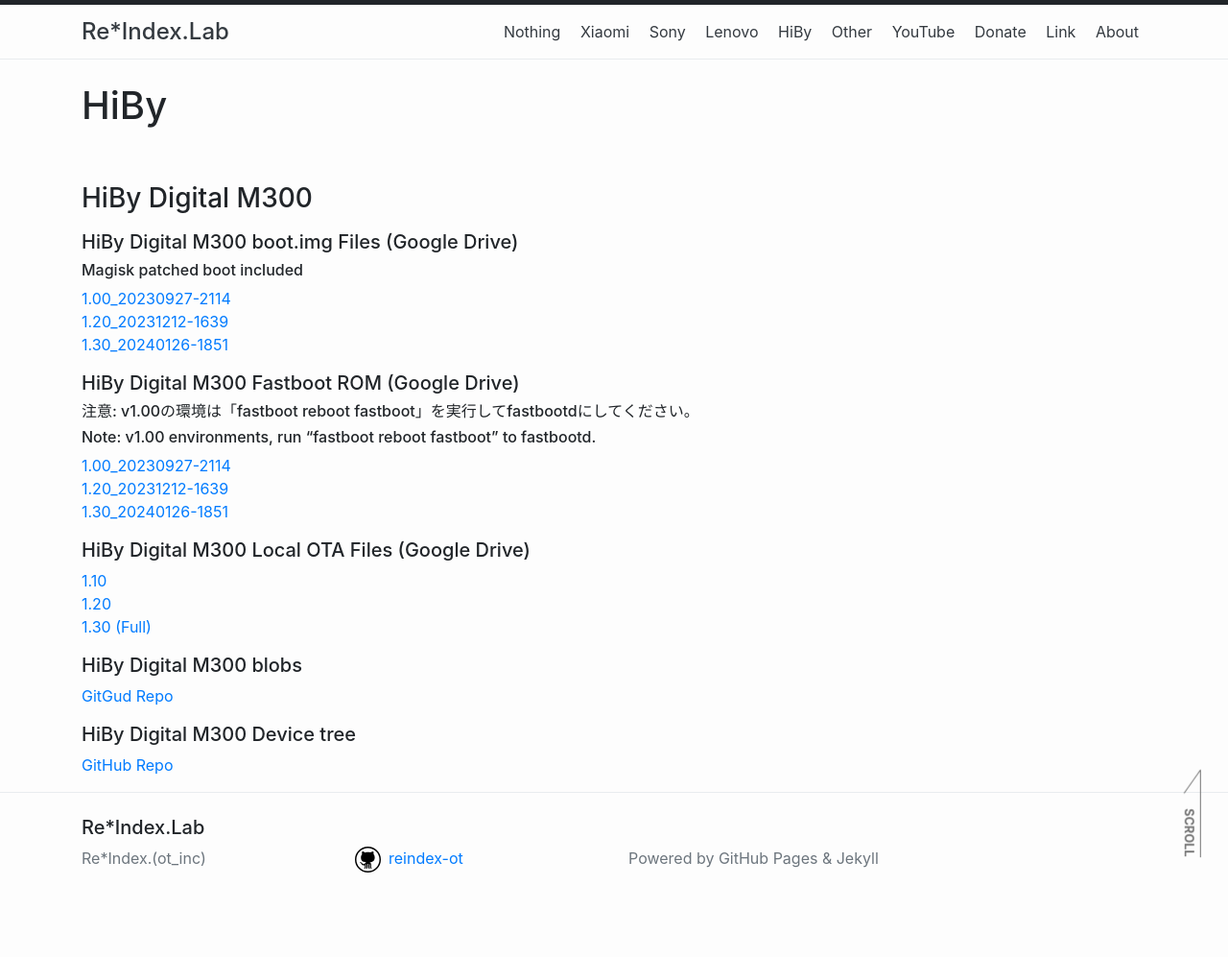
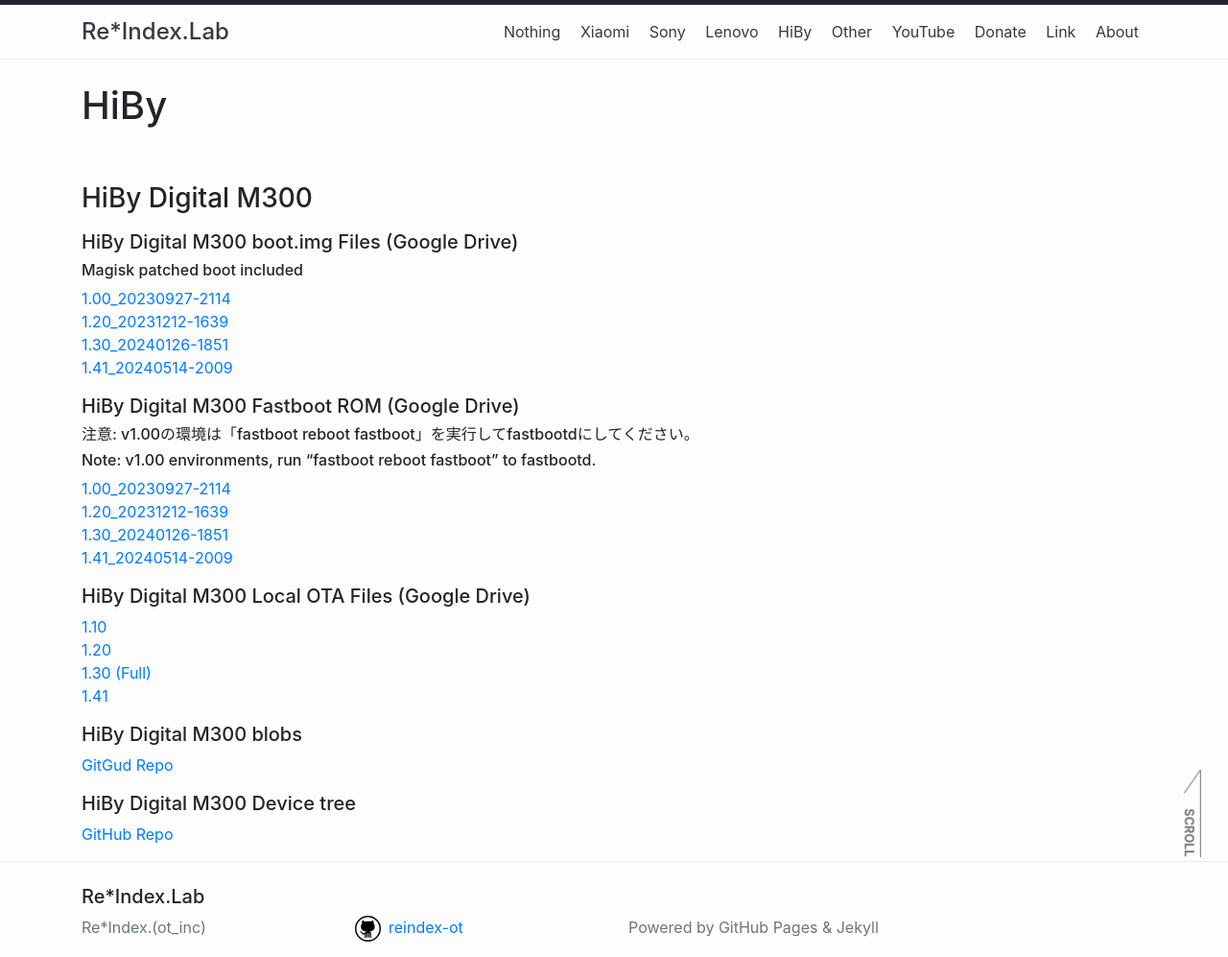
Before and after one commit to reindex-ot/reindex-ot.github.io, a Jekyll site: the page built from hiby.md, in a window 1280 px wide. Shown: the whole page at 96% size. Built offline with Jekyll 4.4.1, drawn with Linux system fonts in a browser that asks for light colours; before the commit the page ends 925 px from its top, so only the background shows below that.

Commit message:
Add v1.41
Signed-off-by: Re*Index. (ot_inc) <32851879+reindex-ot@users.noreply.github.com>

```diff
--- a/hiby.md
+++ b/hiby.md
@@ -9,17 +9,20 @@ permalink: /hiby/
 ###### Magisk patched boot included
 [1.00_20230927-2114](https://drive.google.com/file/d/1hMVh6t5YuFux8K-TjQ0ZNvq1IBNvKAXP/view?usp=sharing)<br>
 [1.20_20231212-1639](https://drive.google.com/file/d/1F8yCYfIyMxLe55Fdqko0dY2klgCRefiY/view?usp=sharing)<br>
-[1.30_20240126-1851](https://drive.google.com/file/d/1L0QurUo5cP5Z8luGYCnFNgXG9fcKCxJ3/view?usp=sharing)
+[1.30_20240126-1851](https://drive.google.com/file/d/1L0QurUo5cP5Z8luGYCnFNgXG9fcKCxJ3/view?usp=sharing)<br>
+[1.41_20240514-2009](https://drive.google.com/file/d/1KBQMUToT4jeYmg1_91URAK8P_cmamJhF/view?usp=sharing)
 ##### HiBy Digital M300 Fastboot ROM (Google Drive)
 ###### 注意: v1.00の環境は「fastboot reboot fastboot」を実行してfastbootdにしてください。
 ###### Note: v1.00 environments, run "fastboot reboot fastboot" to fastbootd.
 [1.00_20230927-2114](https://drive.google.com/file/d/1Aywc2RWcB8_gExvD0p1k7vDU7cNWznSa/view?usp=sharing)<br>
 [1.20_20231212-1639](https://drive.google.com/file/d/1dQoBf22J6XoeNBTU2W-FwVXvG340nzqW/view?usp=sharing)<br>
-[1.30_20240126-1851](https://drive.google.com/file/d/1fgp74rAQTD4oubPlEfxVQf_P3cNWpj9E/view?usp=sharing)
+[1.30_20240126-1851](https://drive.google.com/file/d/1fgp74rAQTD4oubPlEfxVQf_P3cNWpj9E/view?usp=sharing)<br>
+[1.41_20240514-2009](https://drive.google.com/file/d/1CmRB_7SpJMsuxnUGlCtVxPySYmnRiizo/view?usp=sharing)
 ##### HiBy Digital M300 Local OTA Files (Google Drive)
 [1.10](https://drive.google.com/file/d/1K2TFEQVvL2AYovUH5aj2cO8QOzDGXq9-/view?usp=sharing)<br>
 [1.20](https://drive.google.com/file/d/1YQjNFeUM9VoIgHynsGlRG22e0iM4ZAVd/view?usp=sharing)<br>
-[1.30 (Full)](https://drive.google.com/file/d/1MBnpt6aZpCjMyTn3JwLLACY74Y3VyU7Q/view?usp=sharing)
+[1.30 (Full)](https://drive.google.com/file/d/1MBnpt6aZpCjMyTn3JwLLACY74Y3VyU7Q/view?usp=sharing)<br>
+[1.41](https://drive.google.com/file/d/1DtMxwALQa1BwB5f7VA61WZWja37B-5ZW/view?usp=sharing)
 ##### HiBy Digital M300 blobs
 [GitGud Repo](https://gitgud.io/okbuddygsi-dumps/hibydigital/M300)
 ##### HiBy Digital M300 Device tree
```
